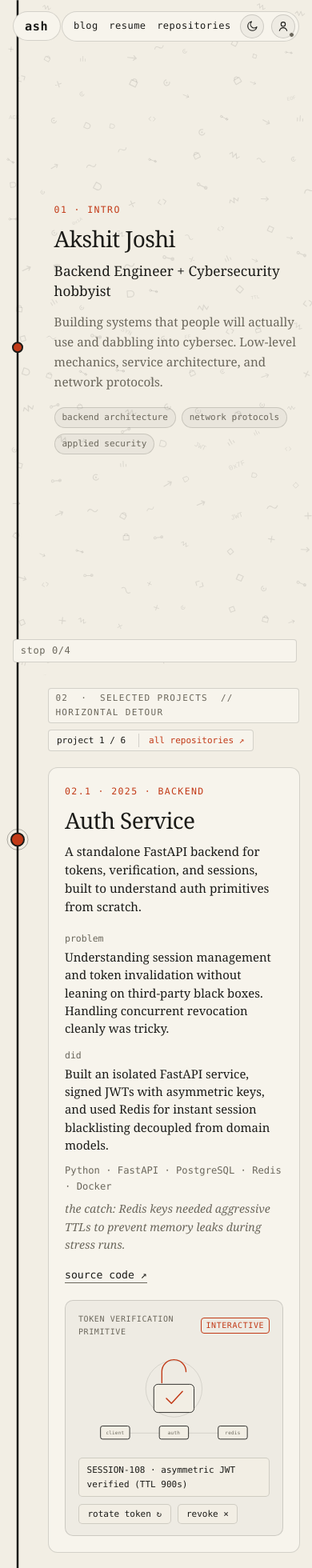
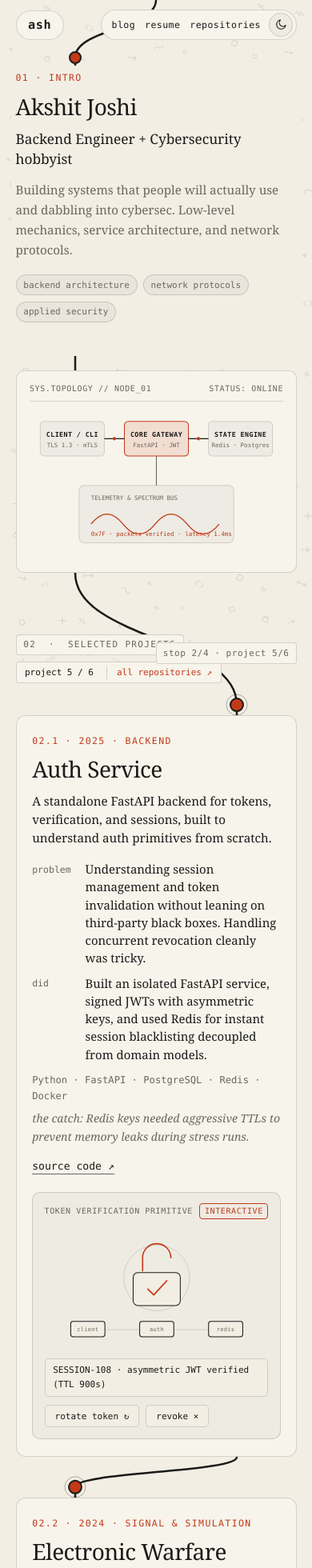
Before and after one commit to joshiakshit/portfolio, a Next.js app: page / in a window 390 px wide. Shown: the top 1960 px of the page at 80% size. Built offline with nearby package versions, Linux system fonts and the light colour scheme.

Commit message:
Enhance responsive design and styling across portfolio components

```diff
--- a/app/styles/archive.css
+++ b/app/styles/archive.css
@@ -120,7 +120,7 @@
 
 .featured-grid {
   display: grid;
-  grid-template-columns: repeat(auto-fill, minmax(310px, 1fr));
+  grid-template-columns: repeat(auto-fill, minmax(min(100%, 300px), 1fr));
   gap: 1.25rem;
 }
 
@@ -326,6 +326,14 @@
 }
 
 @media (max-width: 820px) {
+  .repos-container {
+    padding: 5.25rem 5vw 4rem;
+  }
+
+  .blog-article-body {
+    padding: 1.35rem 1.2rem;
+  }
+
   .repo-row a {
     flex-direction: column;
     gap: 0.4rem;
--- a/app/styles/detour.css
+++ b/app/styles/detour.css
@@ -159,11 +159,55 @@
 .portal-note { font-family: var(--font-mono); font-size: 11px; color: var(--dim); }
 
 @media (max-width: 820px) {
-  .projects-detour { height: auto; padding: 1rem 4vw 2rem; }
-  .projects-sticky { position: static; height: auto; overflow: visible; }
-  .detour-hud { position: static; margin-left: 44px; margin-bottom: 1.25rem; flex-wrap: wrap; gap: 0.5rem; }
-  .projects-track { flex-direction: column; width: 100%; padding: 0 0 0 44px; gap: 2rem; transform: none !important; }
-  .project-station, .station-portal { width: 100%; padding-top: 0; }
-  .station-grid { grid-template-columns: 1fr; padding: 1.25rem; gap: 1.25rem; }
-  .project-detail { grid-template-columns: 1fr; row-gap: 0.15rem; }
+  .projects-detour {
+    height: auto;
+    padding: 2.25rem 5vw 3rem;
+  }
+
+  .projects-sticky {
+    position: static;
+    height: auto;
+    overflow: visible;
+  }
+
+  .detour-hud {
+    position: static;
+    margin: 0 0 2.5rem 0;
+    flex-wrap: wrap;
+    gap: 0.5rem;
+  }
+
+  .detour-kicker-mode {
+    display: none;
+  }
+
+  .projects-track {
+    flex-direction: column;
+    width: 100%;
+    padding: 0;
+    gap: 3.15rem;
+    transform: none !important;
+  }
+
+  .project-station,
+  .station-portal {
+    width: 100%;
+    padding-top: 0;
+  }
+
+  .station-grid {
+    grid-template-columns: 1fr;
+    padding: 1.35rem 1.2rem;
+    gap: 1.25rem;
+  }
+
+  .project-detail {
+    grid-template-columns: 56px 1fr;
+    column-gap: 0.65rem;
+    margin-bottom: 0.55rem;
+  }
+
+  .portal-card {
+    padding: 1.5rem 1.3rem;
+  }
 }
--- a/app/styles/nav.css
+++ b/app/styles/nav.css
@@ -152,13 +152,42 @@
 }
 
 @media (max-width: 820px) {
-  .top-nav { padding: 0.85rem 4vw; }
+  .top-nav {
+    padding: 0.75rem 5vw;
+  }
+
+  .nav-brand,
+  .nav-right,
+  .progress-hud {
+    backdrop-filter: blur(8px);
+    -webkit-backdrop-filter: blur(8px);
+  }
+
   .nav-right {
     gap: 0.55rem;
-    padding: 0.2rem 0.3rem 0.2rem 0.7rem;
+    padding: 0.2rem 0.3rem 0.2rem 0.75rem;
   }
+
   .progress-hud {
-    bottom: 1rem;
-    left: 1rem;
+    bottom: 0.9rem;
+    right: 5vw;
+    left: auto;
+    font-size: 11px;
+    padding: 0.22rem 0.5rem;
   }
 }
+
+@media (max-width: 480px) {
+  .nav-profile {
+    display: none;
+  }
+
+  .nav-right {
+    gap: 0.45rem;
+    padding: 0.2rem 0.25rem 0.2rem 0.65rem;
+  }
+
+  .nav-link {
+    font-size: 11.5px;
+  }
+}
--- a/app/styles/route.css
+++ b/app/styles/route.css
@@ -336,9 +336,109 @@ html.js .stop .txt.is-visible > *:nth-child(6) { transition-delay: 325ms; }
 }
 
 @media (max-width: 820px) {
-  .stop, #stop-3, #stop-4 { grid-template-columns: 36px 1fr; padding: 2.5rem 4vw; gap: 0.5rem; }
-  .stop .anchor { grid-column: 1 !important; grid-row: 1 !important; min-height: 40px; }
-  .anchor-schematic, .branches-group, .horiz-svg, .recap-sep { display: none; }
-  .stop .txt { grid-column: 2 !important; grid-row: 1 !important; padding-left: 0.5rem; max-width: 100%; }
-  .recap-link { flex-direction: column; align-items: flex-start; gap: 0.15rem; }
+  .stop,
+  #stop-1,
+  #stop-3,
+  #stop-4 {
+    grid-template-columns: 1fr;
+    min-height: auto;
+    padding: 3rem 5vw;
+    gap: 1.5rem;
+  }
+
+  #stop-1 {
+    padding-top: 5.5rem;
+    padding-bottom: 2.5rem;
+  }
+
+  #stop-3 {
+    padding-top: 3.25rem;
+    padding-bottom: 3rem;
+  }
+
+  #stop-4 {
+    padding-top: 3.25rem;
+    padding-bottom: 5.5rem;
+  }
+
+  .stop .txt {
+    grid-column: 1 !important;
+    grid-row: auto !important;
+    padding-left: 0;
+    max-width: 100%;
+    order: 1;
+  }
+
+  .stop .anchor {
+    grid-column: 1 !important;
+    grid-row: auto !important;
+    min-height: auto;
+    order: 2;
+  }
+
+  #stop-4 .anchor {
+    display: none;
+  }
+
+  .anchor-schematic {
+    max-width: 100%;
+  }
+
+  .intro-schematic,
+  .skills-schematic {
+    transform: none;
+  }
+
+  .branches-group,
+  .horiz-svg,
+  .recap-sep {
+    display: none;
+  }
+
+  #stop-1 .txt,
+  #stop-3 .stop-tag,
+  #stop-3 .stop-title,
+  #stop-3 .stop-lead,
+  #stop-3 .stop-body,
+  #stop-4 .stop-tag,
+  #stop-4 .recap-lead {
+    background-color: var(--bg);
+    box-shadow: 0 0 0 6px var(--bg);
+    border-radius: 6px;
+  }
+
+  .scroll-hint {
+    margin-top: 1.1rem;
+  }
+
+  .skills-domains {
+    gap: 1.15rem;
+    margin-top: 1.25rem;
+  }
+
+  .recap-lead {
+    margin-bottom: 1.5rem;
+  }
+
+  .recap-wide-grid {
+    padding: 1.35rem 1.25rem;
+    gap: 1.5rem;
+  }
+
+  .email-action {
+    font-size: clamp(1rem, 4.6vw, 1.35rem);
+    word-break: normal;
+    overflow-wrap: anywhere;
+  }
+
+  .secondary-links {
+    gap: 1rem;
+    margin-top: 1rem;
+  }
+
+  .recap-link {
+    flex-direction: column;
+    align-items: flex-start;
+    gap: 0.15rem;
+  }
 }
--- a/app/styles/sketches.css
+++ b/app/styles/sketches.css
@@ -175,3 +175,15 @@
   opacity: 0.45;
   cursor: not-allowed;
 }
+
+@media (max-width: 820px) {
+  .project-sketch {
+    padding: 0.85rem 0.9rem;
+    gap: 0.6rem;
+  }
+
+  .sketch-btn {
+    padding: 0.42rem 0.75rem;
+    font-size: 11px;
+  }
+}
--- a/components/route/projects-detour.tsx
+++ b/components/route/projects-detour.tsx
@@ -43,7 +43,8 @@ export function ProjectsDetour() {
       <div id="projects-sticky" className="projects-sticky">
         <div className="detour-hud">
           <span className="detour-kicker">
-            02 &nbsp;·&nbsp; SELECTED PROJECTS &nbsp;//&nbsp; HORIZONTAL DETOUR
+            02 &nbsp;·&nbsp; SELECTED PROJECTS
+            <span className="detour-kicker-mode"> &nbsp;//&nbsp; HORIZONTAL DETOUR</span>
           </span>
           <div className="detour-progress-wrap">
             <span id="detour-counter" className="detour-counter">
@@ -96,7 +97,7 @@ export function ProjectsDetour() {
                 </ExternalLink>
               </div>
               <p className="portal-note">
-                ↓ keep scrolling — the line continues down from here toward skills &amp; contact
+                ↓ keep scrolling — the line continues down toward skills &amp; contact
               </p>
             </div>
           </article>
--- a/components/route/use-route-scroll.ts
+++ b/components/route/use-route-scroll.ts
@@ -5,6 +5,7 @@ import { featuredProjects } from '@/lib/project-catalog';
 import { SKILL_BRANCHES } from '@/lib/site-data';
 import {
   buildHorizWavePath,
+  buildMobileWeavePath,
   EMPTY_SAMPLE_TABLE,
   lookupPath,
   type PathSampleTable,
@@ -18,6 +19,15 @@ const CONFIG = {
   introDelayMs: 200,
   hintDelayMs: 2400,
   slidePortion: 0.78,
+};
+
+type MobileStation = {
+  x: number;
+  y: number;
+  kind: 'intro' | 'project' | 'portal' | 'skills' | 'recap';
+  projectIndex?: number;
+  circle: SVGCircleElement;
+  txtEl: Element | null;
 };
 
 const byId = <T extends Element = HTMLElement>(id: string) =>
@@ -71,6 +81,7 @@ export function useRouteScroll(wrapperRef: RefObject<HTMLElement | null>) {
     let hCircles: SVGCircleElement[] = [];
     let hReachedState: boolean[] = [];
     let skillBranchEls: SVGGElement[] = [];
+    let mobileStations: MobileStation[] = [];
 
     let isDesktopHoriz = false;
     let topTable: PathSampleTable = EMPTY_SAMPLE_TABLE;
@@ -91,6 +102,8 @@ export function useRouteScroll(wrapperRef: RefObject<HTMLElement | null>) {
     let skillsBranchesDrawn = false;
     let prevHudText = '';
     let prevCounterText = '';
+    let lastMeasuredW = 0;
+    let lastMeasuredH = 0;
 
     const setHudText = (txt: string) => {
       if (progressEl && prevHudText !== txt) {
@@ -114,6 +127,9 @@ export function useRouteScroll(wrapperRef: RefObject<HTMLElement | null>) {
       const wRect = wrapper!.getBoundingClientRect();
       const wrapperW = wrapper!.offsetWidth;
       const wrapperH = wrapper!.scrollHeight;
+      lastMeasuredW = wrapperW;
+      lastMeasuredH = wrapperH;
+
       svg!.setAttribute('width', String(wrapperW));
       svg!.setAttribute('height', String(wrapperH));
       svg!.setAttribute('viewBox', `0 0 ${wrapperW} ${wrapperH}`);
@@ -126,35 +142,96 @@ export function useRouteScroll(wrapperRef: RefObject<HTMLElement | null>) {
       hCircles = [];
       hReachedState = [];
       skillBranchEls = [];
+      mobileStations = [];
 
       if (!isDesktopHoriz) {
         ghostBottom!.setAttribute('d', '');
         drawnBottom!.setAttribute('d', '');
-        const mobilePts = Array.from(
-          document.querySelectorAll('#stop-1 .anchor, .project-station, #stop-3 .anchor, #stop-4 .anchor'),
-        ).map((el) => {
-          const r = el.getBoundingClientRect();
-          return {
-            x: 22,
-            y: r.top - wRect.top + Math.min(r.height * 0.5, 90),
-            isProj: el.classList.contains('project-station'),
-          };
+
+        const leftX = Math.max(36, Math.round(wrapperW * 0.24));
+        const rightX = Math.min(wrapperW - 36, Math.round(wrapperW * 0.76));
+        const waypoints: { x: number; y: number }[] = [];
+
+        const addMobileStation = (
+          x: number,
+          y: number,
+          kind: MobileStation['kind'],
+          txtEl: Element | null,
+          projectIndex?: number,
+        ) => {
+          const isProj = kind === 'project' || kind === 'portal';
+          const g = svgEl('g');
+          if (isProj) {
+            g.appendChild(
+              svgEl('circle', { class: 'project-ring', cx: x, cy: y.toFixed(1), r: 13 }),
+            );
+          }
+          const circle = svgEl('circle', {
+            class: 'node-circle',
+            cx: x,
+            cy: y.toFixed(1),
+            r: isProj ? 8 : 7,
+          });
+          g.appendChild(circle);
+          nodesGroup!.appendChild(g);
+          waypoints.push({ x, y });
+          mobileStations.push({ x, y, kind, projectIndex, circle, txtEl });
+        };
+
+        // Stop 1: Intro
+        if (stop1Txt) {
+          const r1 = stop1Txt.getBoundingClientRect();
+          const y1 = Math.max(52, r1.top - wRect.top - 16);
+          addMobileStation(leftX, y1, 'intro', stop1Txt);
+          const introSch = document.querySelector('#stop-1 .intro-schematic') || stop1Txt;
+          const schRect = introSch.getBoundingClientRect();
+          waypoints.push({ x: leftX, y: schRect.bottom - wRect.top });
+        }
+
+        // Stop 2: Project stations & Portal card
+        const stations = Array.from(document.querySelectorAll('.project-station'));
+        stations.forEach((st, idx) => {
+          const card = st.querySelector('.station-grid, .portal-card') || st;
+          const cr = card.getBoundingClientRect();
+          const stX = idx % 2 === 0 ? rightX : leftX;
+          const nodeY = cr.top - wRect.top - 13;
+          const isPortal = idx >= featuredProjects.length;
+          addMobileStation(
+            stX,
+            nodeY,
+            isPortal ? 'portal' : 'project',
+            st.querySelector('.txt'),
+            isPortal ? undefined : idx,
+          );
+          waypoints.push({ x: stX, y: cr.bottom - wRect.top });
         });
-        if (!mobilePts.length) return;
 
-        let d = 'M 22 0';
-        let prev = { x: 22, y: 0 };
-        for (const pt of mobilePts) {
-          const my = ((prev.y + pt.y) * 0.5).toFixed(1);
-          d += ` C ${prev.x} ${my}, ${pt.x} ${my}, ${pt.x} ${pt.y.toFixed(1)}`;
-          prev = pt;
-          const g = svgEl('g');
-          if (pt.isProj) g.appendChild(svgEl('circle', { class: 'project-ring', cx: pt.x, cy: pt.y.toFixed(1), r: 13 }));
-          g.appendChild(svgEl('circle', { class: 'node-circle is-reached', cx: pt.x, cy: pt.y.toFixed(1), r: pt.isProj ? 8 : 6 }));
-          nodesGroup!.appendChild(g);
+        // Stop 3: Skills & Stack Schematic
+        if (stop3Txt) {
+          const lastX = waypoints.length ? waypoints[waypoints.length - 1].x : rightX;
+          const stop3X = lastX === leftX ? rightX : leftX;
+          const r3 = stop3Txt.getBoundingClientRect();
+          const y3 = r3.top - wRect.top - 14;
+          addMobileStation(stop3X, y3, 'skills', stop3Txt);
+          const skillsSch = document.querySelector('#stop-3 .skills-schematic') || stop3Txt;
+          const sch3Rect = skillsSch.getBoundingClientRect();
+          waypoints.push({ x: stop3X, y: sch3Rect.bottom - wRect.top });
         }
-        topTable = setPathAndSample(ghostTop!, drawnTop!, d, 12);
-        document.querySelectorAll('.stop .txt, .project-station .txt').forEach((el) => el.classList.add('is-visible'));
+
+        // Stop 4: Recap & Contact
+        if (stop4Txt) {
+          const lastX = waypoints.length ? waypoints[waypoints.length - 1].x : leftX;
+          const stop4X = lastX === leftX ? rightX : leftX;
+          const r4 = stop4Txt.getBoundingClientRect();
+          const y4 = r4.top - wRect.top - 14;
+          addMobileStation(stop4X, y4, 'recap', stop4Txt);
+          const recapCard = document.querySelector('#stop-4 .recap-wide-grid') || stop4Txt;
+          const rcRect = recapCard.getBoundingClientRect();
+          waypoints.push({ x: stop4X, y: rcRect.top - wRect.top + 24 });
+        }
+
+        const d = buildMobileWeavePath(waypoints, wrapperW * 0.5);
+        topTable = setPathAndSample(ghostTop!, drawnTop!, d, 10);
         return;
       }
 
@@ -261,9 +338,52 @@ export function useRouteScroll(wrapperRef: RefObject<HTMLElement | null>) {
 
       if (!isDesktopHoriz) {
         const s = lookupPath(topTable, 'Y', docY);
-        clipRectTop!.setAttribute('height', s.y.toFixed(1));
+        clipRectTop!.setAttribute('height', (s.y + 4).toFixed(1));
+        clipRectBottom!.setAttribute('height', '0');
+        tipCircle!.style.opacity = '1';
+        horizTip!.style.opacity = '0';
         tipCircle!.setAttribute('cx', s.x.toFixed(1));
         tipCircle!.setAttribute('cy', s.y.toFixed(1));
+
+        let activeMobileStation: MobileStation | null = null;
+        let activeProjIdx = 0;
+        let reachedPortal = false;
+
+        for (const st of mobileStations) {
+          const reached = docY >= st.y - 4;
+          st.circle.classList.toggle('is-reached', reached);
+          if (docY >= st.y - vh * CONFIG.textLead) {
+            st.txtEl?.classList.add('is-visible');
+          }
+          if (reached) {
+            activeMobileStation = st;
+            if (st.kind === 'project' && st.projectIndex !== undefined) {
+              activeProjIdx = st.projectIndex;
+              reachedPortal = false;
+            } else if (st.kind === 'portal') {
+              reachedPortal = true;
+            }
+          }
+        }
+
+        const total = featuredProjects.length;
+        setCounterText(
+          reachedPortal ? 'all repositories' : `project ${activeProjIdx + 1} / ${total}`,
+        );
+
+        if (!activeMobileStation) {
+          setHudText('stop 0/4');
+        } else if (activeMobileStation.kind === 'intro') {
+          setHudText('stop 1/4 · intro');
+        } else if (activeMobileStation.kind === 'project') {
+          setHudText(`stop 2/4 · project ${(activeMobileStation.projectIndex ?? 0) + 1}/${total}`);
+        } else if (activeMobileStation.kind === 'portal') {
+          setHudText('stop 2/4 · all repositories');
+        } else if (activeMobileStation.kind === 'skills') {
+          setHudText('stop 3/4 · skills');
+        } else {
+          setHudText('end of the line');
+        }
         return;
       }
 
@@ -367,25 +487,55 @@ export function useRouteScroll(wrapperRef: RefObject<HTMLElement | null>) {
     };
 
     const onResize = () => {
+      const curW = wrapper!.offsetWidth;
+      const curH = wrapper!.scrollHeight;
+      if (
+        !isDesktopHoriz &&
+        window.innerWidth <= 820 &&
+        curW === lastMeasuredW &&
+        Math.abs(curH - lastMeasuredH) < 4
+      ) {
+        render(window.scrollY || window.pageYOffset || 0);
+        return;
+      }
       measure();
       render(window.scrollY || window.pageYOffset || 0);
     };
 
     document.querySelectorAll('.project-station .txt').forEach((el) => el.classList.add('is-visible'));
-    onResize();
+    measure();
+    render(window.scrollY || window.pageYOffset || 0);
 
     const introTimer = window.setTimeout(() => stop1Txt?.classList.add('is-visible'), CONFIG.introDelayMs);
     const hintTimer = window.setTimeout(() => {
       if (!userScrolled) scrollHint?.classList.add('is-visible');
     }, CONFIG.hintDelayMs);
 
+    const ro =
+      typeof ResizeObserver !== 'undefined'
+        ? new ResizeObserver(() => {
+            if (
+              wrapper!.offsetWidth !== lastMeasuredW ||
+              Math.abs(wrapper!.scrollHeight - lastMeasuredH) >= 4
+            ) {
+              measure();
+              render(window.scrollY || window.pageYOffset || 0);
+            }
+          })
+        : null;
+    ro?.observe(wrapper);
+
     window.addEventListener('scroll', onScroll, { passive: true });
     window.addEventListener('resize', onResize);
-    document.fonts?.ready?.then(onResize);
+    document.fonts?.ready?.then(() => {
+      measure();
+      render(window.scrollY || window.pageYOffset || 0);
+    });
 
     return () => {
       clearTimeout(introTimer);
       clearTimeout(hintTimer);
+      ro?.disconnect();
       window.removeEventListener('scroll', onScroll);
       window.removeEventListener('resize', onResize);
     };
--- a/lib/svg-path.ts
+++ b/lib/svg-path.ts
@@ -88,3 +88,18 @@ export function buildHorizWavePath(entryX: number, horizLineY: number, stationRe
   const exitX = stationRelX[stationRelX.length - 1];
   return `${d} L ${exitX.toFixed(1)} ${vh.toFixed(1)}`;
 }
+
+export function buildMobileWeavePath(
+  waypoints: ReadonlyArray<{ x: number; y: number }>,
+  startX: number,
+): string {
+  if (!waypoints.length) return '';
+  let d = `M ${startX.toFixed(1)} 0`;
+  let prev = { x: startX, y: 0 };
+  for (const pt of waypoints) {
+    const my = ((prev.y + pt.y) * 0.5).toFixed(1);
+    d += ` C ${prev.x.toFixed(1)} ${my}, ${pt.x.toFixed(1)} ${my}, ${pt.x.toFixed(1)} ${pt.y.toFixed(1)}`;
+    prev = pt;
+  }
+  return d;
+}
```
Also changed, not shown: 1 other file (tests, documents, lock files or other folders).
